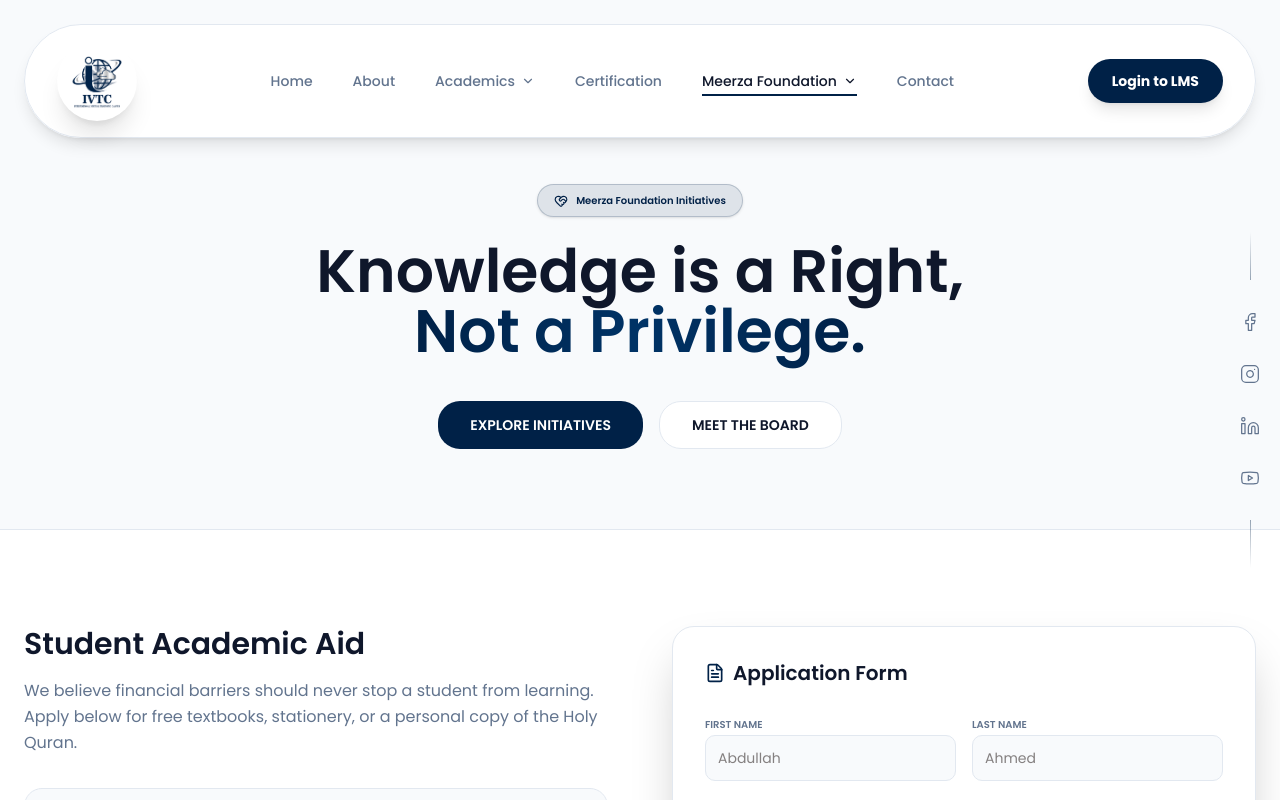
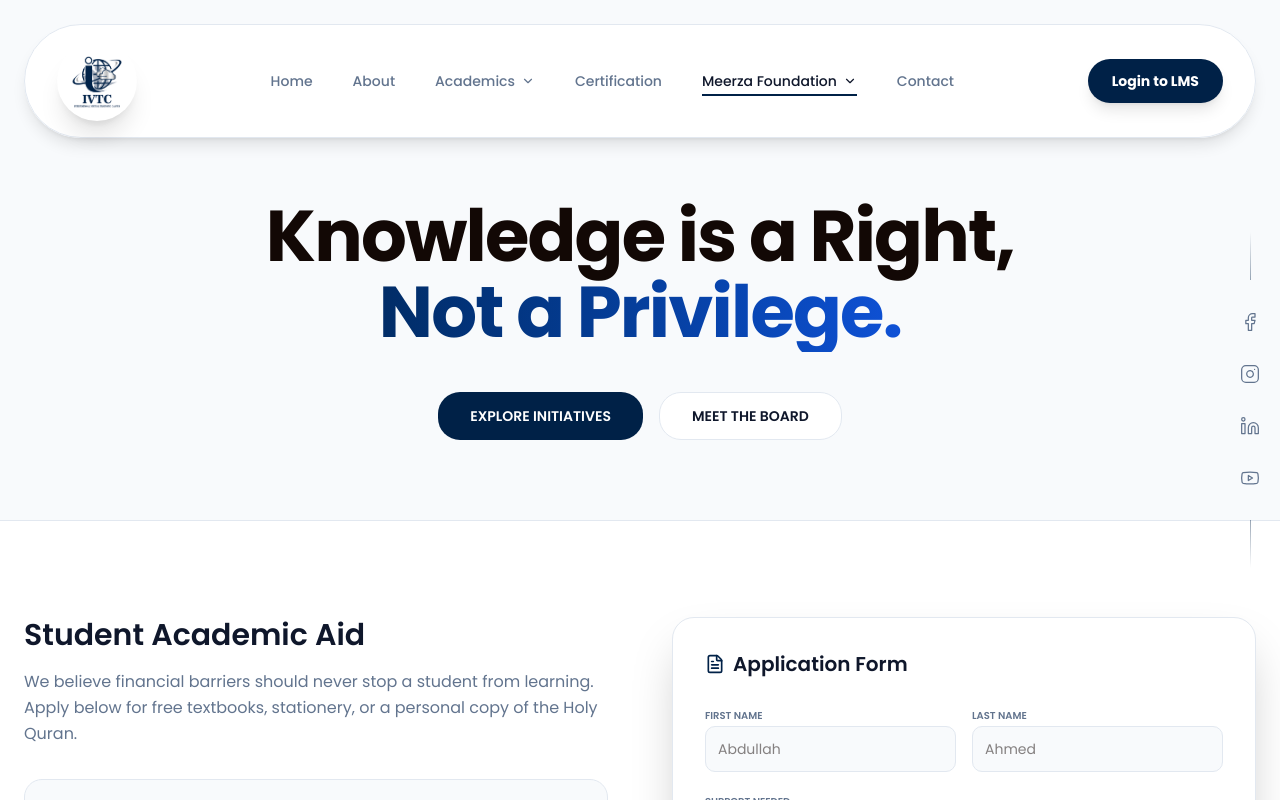
Before and after one commit to Sharjun-Hussain/ivtc-landing-page, a Next.js app: page /meerza-foundation in a window 1280 px wide. Shown: the top 800 px of the page. Built offline with nearby package versions, Linux system fonts and the light colour scheme.

Commit message:
style: update InitiativesHero layout, typography, and spacing while commenting out the badge component

```diff
--- a/components/MeerzaFoundation/InitiativesHero.jsx
+++ b/components/MeerzaFoundation/InitiativesHero.jsx
@@ -14,16 +14,18 @@ const InitiativesHero = () => {
   }), []);
 
   return (
-    <section className="relative pt-46 pb-20 bg-slate-50 dark:bg-[#0d0d0d] border-b border-slate-200 dark:border-white/5">
+    <section className="relative lg:pt-50 pt-36 pb-20 bg-slate-50 dark:bg-[#0d0d0d] border-b border-slate-200 dark:border-white/5">
       <ScrollReveal className="max-w-4xl mx-auto px-6 text-center">
-        <div className="inline-flex items-center gap-2 px-4 py-2 rounded-full bg-[#002147]/10 dark:bg-[#002147]/20 border border-[#002147]/20 dark:border-[#002147]/30 text-[#002147] dark:text-[#00529b] text-[10px] font-semibold  mb-6 shadow-sm">
+        {/* <div className="inline-flex items-center gap-2 px-4 py-2 rounded-full bg-[#002147]/10 dark:bg-[#002147]/20 border border-[#002147]/20 dark:border-[#002147]/30 text-[#002147] dark:text-[#00529b] text-[10px] font-semibold  mb-6 shadow-sm">
           <HeartHandshake size={14} /> {content.badge}
-        </div>
-        <h1 className="text-4xl md:text-6xl font-semibold text-slate-900 dark:text-white mb-6">
-          {content.title} <br />
-          <span className="text-transparent bg-clip-text bg-linear-to-r from-[#002147] via-[#003366] to-[#002147] dark:from-[#003a6e] dark:to-[#00529b]">
+        </div> */}
+        <h1 className="text-[2.8rem] sm:text-6xl md:text-8xl lg:text-7xl font-bold leading-[1] tracking-tight mb-6 overflow-hidden">
+          <div className="pb-1">
+            {content.title}
+          </div>
+          <div className="text-transparent bg-clip-text bg-linear-to-r from-[#002147] to-blue-600 dark:from-white dark:to-blue-400 pb-1">
             {content.highlight}
-          </span>
+          </div>
         </h1>
         <div className="flex justify-center gap-4 mt-10">
           <button
```
